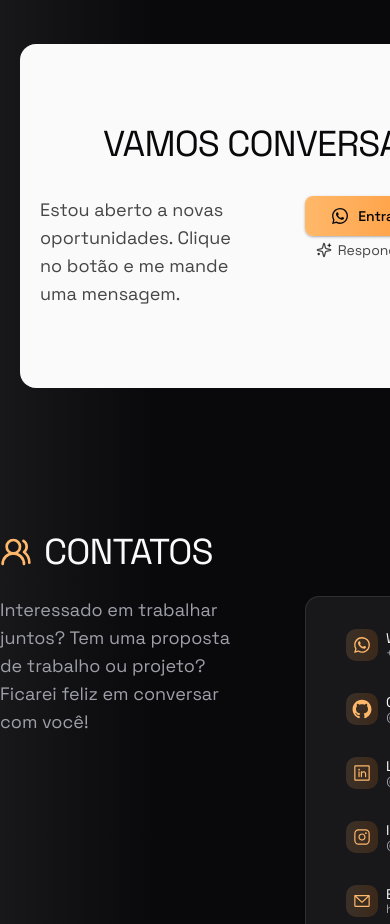
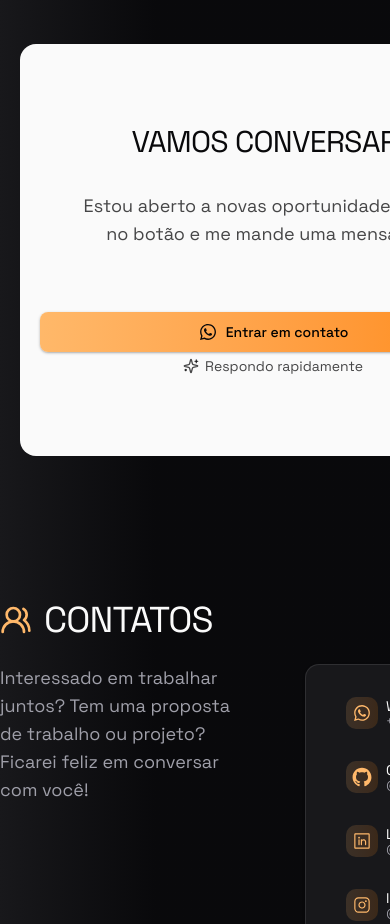
Before and after one commit to hiigorsilva/higorcode, an Astro site: page / in a window 390 px wide. Shown: the part 5260-6184 px from the top of the page. Built offline with nearby package versions, Linux system fonts and the light colour scheme; Astro itself is replaced by a stand-in of ours.

Commit message:
style: add cta section responsive

```diff
--- a/src/components/Home/Cta/Cta.tsx
+++ b/src/components/Home/Cta/Cta.tsx
@@ -12,13 +12,13 @@ export const CtaSection = () => {
 	return (
 		<section className="w-full h-fit flex justify-center items-center px-5">
 			<ContainerLayout className="flex flex-col gap-8 py-20 px-5 bg-foreground rounded-2xl">
-				<h2 className="font-light text-4xl text-center text-background uppercase tracking-tight">
+				<h2 className="font-light text-3xl md:text-4xl text-center text-background uppercase tracking-tight">
 					Vamos conversar?
 				</h2>
-				<div className="max-w-4xl w-full grid grid-cols-2 items-start gap-16 mx-auto">
+				<div className="max-w-4xl w-full grid grid-cols-1 md:grid-cols-2 items-start gap-16 mx-auto">
 					{/* TITLE */}
 					<div className="flex flex-col gap-3">
-						<p className="text-lg text-background/75">
+						<p className="text-lg text-center md:text-start text-background/75 text-balance md:text-pretty">
 							Estou aberto a novas oportunidades. Clique no botão e me mande uma
 							mensagem.
 						</p>
```
